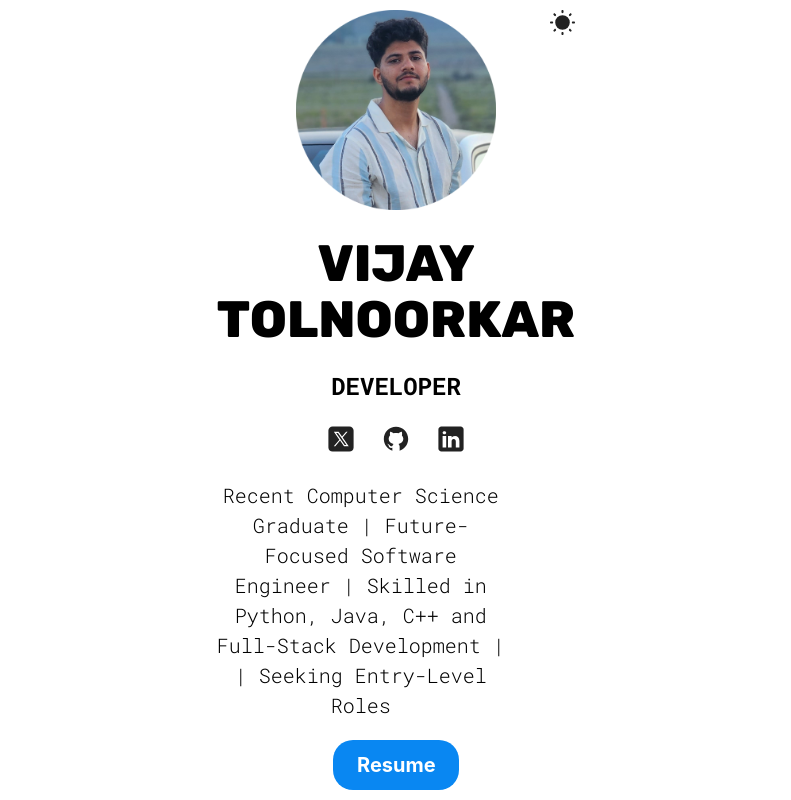
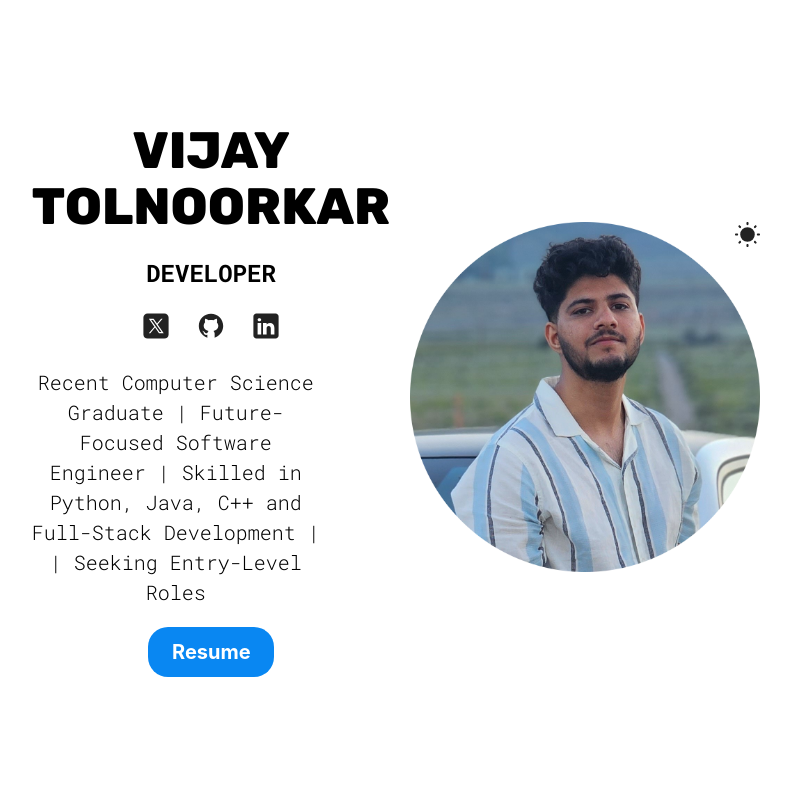
Before and after one commit to Vijayt2001/portfolio-react, a React (Vite) app: page / in a window 1280 px wide. Shown: the top 800 px of the page, without its empty margins (244-1035 px from the left). Built offline with nearby package versions, Linux system fonts and the light colour scheme.

Commit message:
added media queries to skills section

```diff
--- a/src/sections/Hero/HeroStyles.module.css
+++ b/src/sections/Hero/HeroStyles.module.css
@@ -81,3 +81,25 @@
     gap: 20px;
 
 }
+
+@media (width >= 800px) {
+    .container {
+      flex-direction: row-reverse;
+      align-items: center;
+      justify-content: space-evenly;
+
+      .hero {
+        max-width: 350px;
+        width: 350px;
+      }
+    }
+  }
+
+  @media (width >= 1400px) {
+    .container {
+      .hero {
+        max-width: 400px;
+        width: 400px;
+      }
+    }
+  }
--- a/src/sections/Projects/ProjectStyles.module.css
+++ b/src/sections/Projects/ProjectStyles.module.css
@@ -28,3 +28,12 @@
         gap: 30px;
     }
 }
+
+@media (width >= 800px) {
+    .projectsContainer {
+      flex-direction: row;
+      flex-wrap: wrap;
+      justify-content: space-evenly;
+      padding: 0 30px;
+    }
+  }
--- a/src/sections/Skills/SkillsStyles.Module.css
+++ b/src/sections/Skills/SkillsStyles.Module.css
@@ -1,19 +1,20 @@
-.container{
+.container {
     display: flex;
     flex-direction: column;
     text-align: center;
 
-    span{
+    span {
       display: flex;
       align-items: center;
       gap: 5px;
     }
 
-    img{
+    img {
       width: 20px;
     }
+  }
 
-    .skillList{
+  .skillList {
     display: flex;
     justify-content: space-evenly;
     align-self: center;
@@ -22,15 +23,25 @@
     max-width: 26ch;
   }
 
-    hr{
+  hr {
     width: 100px;
     height: 1px;
     border: none;
     background-color: var(--text-color);
     margin: 30px auto;
+  }
 
+  @media (width >= 800px) {
+    .skillList {
+      max-width: fit-content;
+      gap: 30px;
 
-
-
+      p {
+        font-size: 20px;
       }
     }
+
+    hr {
+      width: 300px;
+    }
+  }
```
Lines whose indentation alone changed are shown as unchanged.
